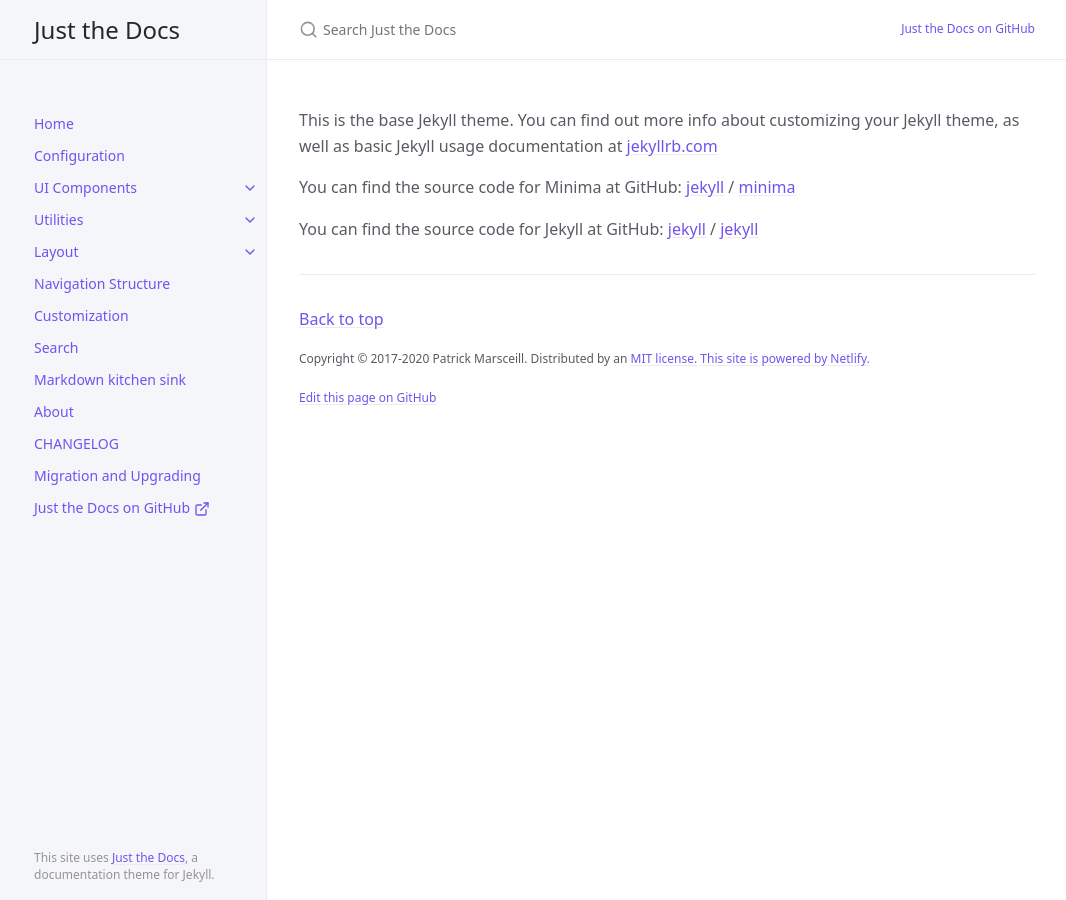
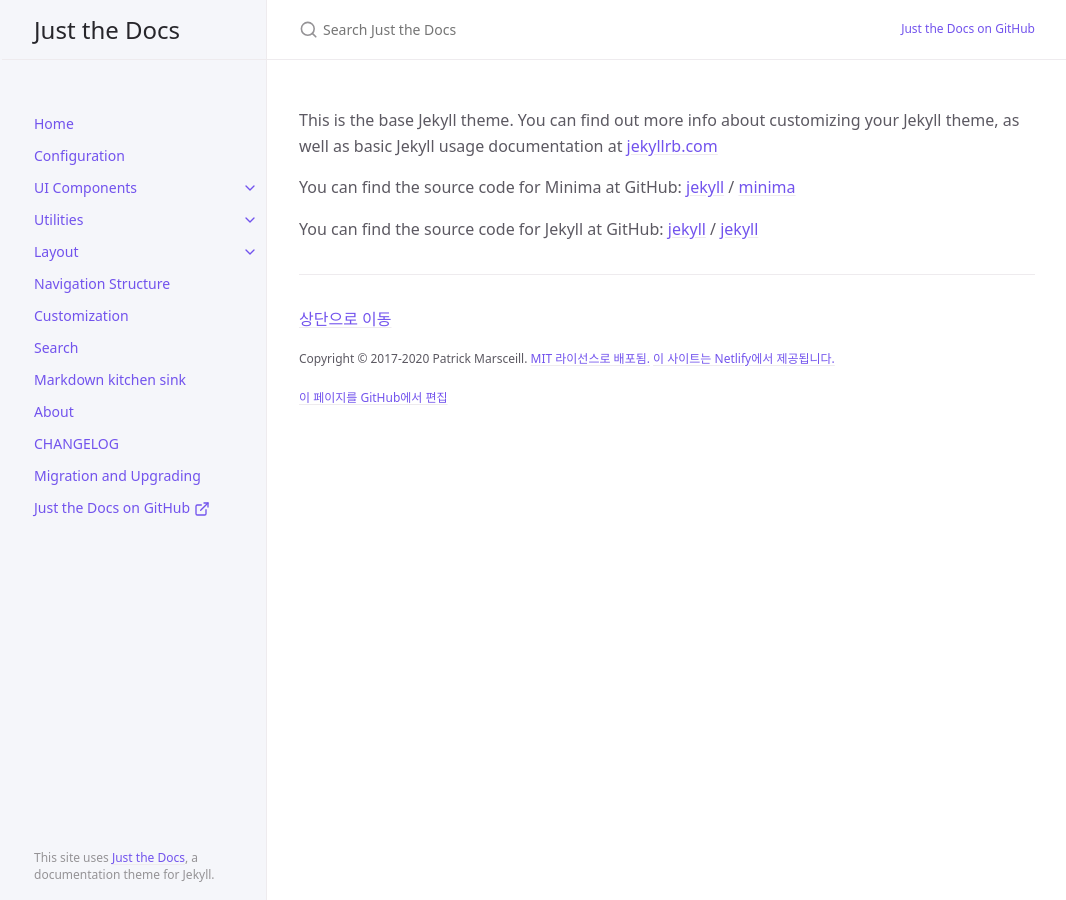
Before and after one commit to dwKang0526/dwKang0526.github.io, a Jekyll site: the page built from about.markdown, in a window 1280 px wide. Shown: the whole page, without its empty margins (105-1171 px from the left). Built offline with Jekyll 4.4.1, drawn with Linux system fonts in a browser that asks for light colours; cached includes are drawn as plain includes; part of the change alters nothing that is shown.

Commit message:
_config 설명 한글로 번역

```diff
--- a/_config.yml
+++ b/_config.yml
@@ -1,158 +1,154 @@
-# Welcome to Jekyll!
+# Jekyll에 오신 것을 환영합니다!
 #
-# This config file is meant for settings that affect your whole site, values
-# which you are expected to set up once and rarely edit after that. If you find
-# yourself editing these this file very often, consider using Jekyll's data files
-# feature for the data you need to update frequently.
+# 이 구성 파일은 사이트 전체에 영향을 미치는 설정을 위한 것입니다.
+# 한 번 설정하고 나면 자주 수정하지 않을 값들입니다. 이 파일을
+# 자주 수정해야 한다면, 자주 업데이트해야 하는 데이터는 Jekyll의 데이터 파일 기능을
+# 사용하는 것을 고려하세요.
 #
-# For technical reasons, this file is *NOT* reloaded automatically when you use
-# 'jekyll serve'. If you change this file, please restart the server process.
+# 기술적인 이유로, 이 파일은 'jekyll serve'를 사용할 때 자동으로 다시 로드되지 않습니다.
+# 이 파일을 변경하면 서버 프로세스를 다시 시작하세요.
 
-# Site settings
-# These are used to personalize your new site. If you look in the HTML files,
-# you will see them accessed via {{ site.title }}, {{ site.github_repo }}, and so on.
-# You can create any custom variable you would like, and they will be accessible
-# in the templates via {{ site.myvariable }}.
+# 사이트 설정
+# 이는 새 사이트를 개인화하는 데 사용됩니다. HTML 파일에서 {{ site.title }}, {{ site.github_repo }} 등으로 접근할 수 있습니다.
+# 원하는 모든 커스텀 변수를 생성할 수 있으며, 템플릿에서 {{ site.myvariable }}로 접근할 수 있습니다.
 title: Just the Docs
 description: A Jekyll theme for documentation
-baseurl: "" # the subpath of your site, e.g. /blog
-url: "https://just-the-docs.com" # the base hostname & protocol for your site, e.g. http://example.com
-repository: just-the-docs/just-the-docs # for github-metadata
+baseurl: "" # 사이트의 하위 경로, 예: /blog
+url: "https://just-the-docs.com" # 사이트의 기본 호스트명 및 프로토콜, 예: http://example.com
+repository: just-the-docs/just-the-docs # github-metadata 용
 
 permalink: pretty
 
 exclude:
- # from https://github.com/jekyll/jekyll/blob/master/lib/site_template/_config.yml:
-   - .sass-cache/
-   - .jekyll-cache/
-   - gemfiles/
-   - Gemfile
-   - Gemfile.lock
-   - node_modules/
-   - vendor/bundle/
-   - vendor/cache/
-   - vendor/gems/
-   - vendor/ruby/
- # specific to the theme website:
-   - bin/
-   - lib/
-   - "*.gemspec"
-   - "*.gem"
-   - LICENSE.txt
-   - package.json
-   - package-lock.json
-   - Rakefile
-   - README.md
-   - CODE_OF_CONDUCT.md
-   - docker-compose.yml
-   - Dockerfile
- # theme test code
-   - fixtures/
+  # https://github.com/jekyll/jekyll/blob/master/lib/site_template/_config.yml에서 가져옴:
+  - .sass-cache/
+  - .jekyll-cache/
+  - gemfiles/
+  - Gemfile
+  - Gemfile.lock
+  - node_modules/
+  - vendor/bundle/
+  - vendor/cache/
+  - vendor/gems/
+  - vendor/ruby/
+  # 테마 웹사이트에 특정:
+  - bin/
+  - lib/
+  - "*.gemspec"
+  - "*.gem"
+  - LICENSE.txt
+  - package.json
+  - package-lock.json
+  - Rakefile
+  - README.md
+  - CODE_OF_CONDUCT.md
+  - docker-compose.yml
+  - Dockerfile
+  # 테마 테스트 코드
+  - fixtures/
 
-# Set a path/url to a logo that will be displayed instead of the title
+# 로고 대신 표시할 경로/URL 설정
 #logo: "/assets/images/just-the-docs.png"
 
-# Enable or disable the site search
-# Supports true (default) or false
+# 사이트 검색 활성화 또는 비활성화
+# true (기본값) 또는 false 지원
 search_enabled: true
 search:
-  # Split pages into sections that can be searched individually
-  # Supports 1 - 6, default: 2
+  # 개별적으로 검색할 수 있도록 페이지를 섹션으로 나누기
+  # 1 - 6 지원, 기본값: 2
   heading_level: 2
-  # Maximum amount of previews per search result
-  # Default: 3
+  # 검색 결과당 최대 미리보기 수
+  # 기본값: 3
   previews: 2
-  # Maximum amount of words to display before a matched word in the preview
-  # Default: 5
+  # 미리보기에서 일치하는 단어 앞에 표시할 최대 단어 수
+  # 기본값: 5
   preview_words_before: 3
-  # Maximum amount of words to display after a matched word in the preview
-  # Default: 10
+  # 미리보기에서 일치하는 단어 뒤에 표시할 최대 단어 수
+  # 기본값: 10
   preview_words_after: 3
-  # Set the search token separator
-  # Default: /[\s\-/]+/
-  # Example: enable support for hyphenated search words
+  # 검색 토큰 구분자 설정
+  # 기본값: /[\s\-/]+/
+  # 예: 하이픈 검색 단어 지원
   tokenizer_separator: /[\s/]+/
-  # Display the relative url in search results
-  # Supports true (default) or false
+  # 검색 결과에 상대 URL 표시
+  # true (기본값) 또는 false 지원
   rel_url: true
-  # Enable or disable the search button that appears in the bottom right corner of every page
-  # Supports true or false (default)
+  # 페이지 오른쪽 하단에 나타나는 검색 버튼 활성화 또는 비활성화
+  # true 또는 false (기본값) 지원
   button: false
-  # Focus the search input by pressing `ctrl + focus_shortcut_key` (or `cmd + focus_shortcut_key` on macOS)
+  # `ctrl + focus_shortcut_key` (macOS의 경우 `cmd + focus_shortcut_key`)를 눌러 검색 입력에 포커스
   focus_shortcut_key: 'k'
 
-# For copy button on code
+# 코드 복사 버튼 활성화
 enable_copy_code_button: true
 
-# By default, consuming the theme as a gem leaves mermaid disabled; it is opt-in
+# 기본적으로 테마를 gem으로 사용할 때 mermaid 비활성화; 선택적으로 활성화
 mermaid:
-  # Version of mermaid library
-  # Pick an available version from https://cdn.jsdelivr.net/npm/mermaid/
+  # mermaid 라이브러리 버전
+  # https://cdn.jsdelivr.net/npm/mermaid/에서 사용할 수 있는 버전 선택
   version: "9.1.6"
-  # Put any additional configuration, such as setting the theme, in _includes/mermaid_config.js
-  # See also docs/ui-components/code
-  # To load mermaid from a local library, also use the `path` key to specify the location of the library; e.g.
-  # for (v10+):
+  # _includes/mermaid_config.js에 추가 설정을 입력
+  # docs/ui-components/code도 참조
+  # 로컬 라이브러리에서 mermaid를 로드하려면 `path` 키를 사용해 라이브러리 위치 지정; 예:
+  # (v10+의 경우):
   # path: "/assets/js/mermaid.esm.min.mjs"
-  # for (<v10):
+  # (v10 미만의 경우):
   # path: "/assets/js/mermaid.min.js"
-  # Note: copy both `mermaid.esm.min.mjs` (v10+) or `mermaid.min.js` (<v10) and the associated `.map` file from the specified version of `mermaid/dist` to `/assets/js/`.
+  # 참고: 지정된 mermaid/dist 버전에서 `mermaid.esm.min.mjs` (v10+) 또는 `mermaid.min.js` (<v10) 및 관련 `.map` 파일을 `/assets/js/`로 복사
 
-# Enable or disable heading anchors
+# 제목 앵커 활성화 또는 비활성화
 heading_anchors: true
 
-# Aux links for the upper right navigation
+# 상단 오른쪽 네비게이션용 보조 링크
 aux_links:
   "Just the Docs on GitHub":
     - "https://github.com/just-the-docs/just-the-docs"
 
-# Makes Aux links open in a new tab. Default is false
+# 보조 링크를 새 탭에서 열기. 기본값은 false
 aux_links_new_tab: false
 
-# Enable or disable the side/mobile menu globally
-# Nav menu can also be selectively enabled or disabled using page variables or the minimal layout
+# 사이트/모바일 메뉴 전역 활성화 또는 비활성화
+# 페이지 변수나 최소 레이아웃을 사용해 네비게이션 메뉴를 선택적으로 활성화 또는 비활성화 가능
 nav_enabled: true
 
-# Sort order for navigation links
-# nav_sort: case_insensitive # default, equivalent to nil
-nav_sort: case_sensitive # Capital letters sorted before lowercase
+# 네비게이션 링크 정렬 순서
+# nav_sort: case_insensitive # 기본값, nil과 동일
+nav_sort: case_sensitive # 대문자가 소문자보다 먼저 정렬
 
-# External navigation links
+# 외부 네비게이션 링크
 nav_external_links:
   - title: Just the Docs on GitHub
     url: https://github.com/just-the-docs/just-the-docs
 
 liquid:
-   error_mode: strict
-   strict_filters: true
+  error_mode: strict
+  strict_filters: true
 
-# Footer content
-# appears at the bottom of every page's main content
+# 푸터 내용
+# 각 페이지의 주요 콘텐츠 하단에 표시
 
-# Back to top link
+# 상단으로 이동 링크
 back_to_top: true
-back_to_top_text: "Back to top"
+back_to_top_text: "상단으로 이동"
 
-footer_content: "Copyright &copy; 2017-2020 Patrick Marsceill. Distributed by an <a href=\"https://github.com/just-the-docs/just-the-docs/tree/main/LICENSE.txt\">MIT license.</a> <a href=\"https://www.netlify.com/\">This site is powered by Netlify.</a>"
+footer_content: "Copyright &copy; 2017-2020 Patrick Marsceill. <a href=\"https://github.com/just-the-docs/just-the-docs/tree/main/LICENSE.txt\">MIT 라이선스로 배포됨.</a> <a href=\"https://www.netlify.com/\">이 사이트는 Netlify에서 제공됩니다.</a>"
 
-# Footer last edited timestamp
-last_edit_timestamp: true # show or hide edit time - page must have `last_modified_date` defined in the frontmatter
-last_edit_time_format: "%b %e %Y at %I:%M %p" # uses ruby's time format: https://ruby-doc.org/stdlib-2.7.0/libdoc/time/rdoc/Time.html
+# 푸터 마지막 편집 타임스탬프
+last_edit_timestamp: true # 편집 시간 표시 또는 숨기기 - 페이지에 `last_modified_date`가 전방 주석으로 정의되어 있어야 함
+last_edit_time_format: "%b %e %Y at %I:%M %p" # Ruby의 시간 형식 사용: https://ruby-doc.org/stdlib-2.7.0/libdoc/time/rdoc/Time.html
 
+# 푸터 "이 페이지를 GitHub에서 편집" 링크 텍스트
+gh_edit_link: true # 이 페이지를 편집 링크 표시 또는 숨기기
+gh_edit_link_text: "이 페이지를 GitHub에서 편집"
+gh_edit_repository: "https://github.com/just-the-docs/just-the-docs" # 저장소의 GitHub URL
+gh_edit_branch: "main" # 문서가 제공되는 브랜치
+# gh_edit_source: docs # 파일이 원본인 소스
+gh_edit_view_mode: "tree" # 사용자가 즉시 편집기로 들어가게 하려면 "edit" 대신 "tree"
 
-
-# Footer "Edit this page on GitHub" link text
-gh_edit_link: true # show or hide edit this page link
-gh_edit_link_text: "Edit this page on GitHub"
-gh_edit_repository: "https://github.com/just-the-docs/just-the-docs" # the github URL for your repo
-gh_edit_branch: "main" # the branch that your docs is served from
-# gh_edit_source: docs # the source that your files originate from
-gh_edit_view_mode: "tree" # "tree" or "edit" if you want the user to jump into the editor immediately
-
-# Color scheme currently only supports "dark", "light"/nil (default), or a custom scheme that you define
+# 색상 테마는 현재 "dark", "light"/nil (기본값) 또는 사용자 정의 테마만 지원
 color_scheme: nil
 
-callouts_level: quiet # or loud
+callouts_level: quiet # 또는 loud
 callouts:
   highlight:
     color: yellow
@@ -169,11 +165,11 @@ callouts:
     title: Warning
     color: red
 
-# Google Analytics Tracking (optional)
-# Supports a CSV of tracking ID strings (eg. "UA-1234567-89,G-1AB234CDE5")
-# Note: the main Just the Docs site does *not* use Google Analytics.
+# Google Analytics 추적 (선택 사항)
+# 추적 ID 문자열의 CSV 지원 (예: "UA-1234567-89,G-1AB234CDE5")
+# 참고: 메인 Just the Docs 사이트는 Google Analytics를 사용하지 않습니다.
 # ga_tracking: UA-2709176-10,G-5FG1HLH3XQ
-# ga_tracking_anonymize_ip: true # Use GDPR compliant Google Analytics settings (true/nil by default)
+# ga_tracking_anonymize_ip: true # GDPR 준수 Google Analytics 설정 사용 (기본값: true/nil)
 
 plugins:
   - jekyll-seo-tag
```
